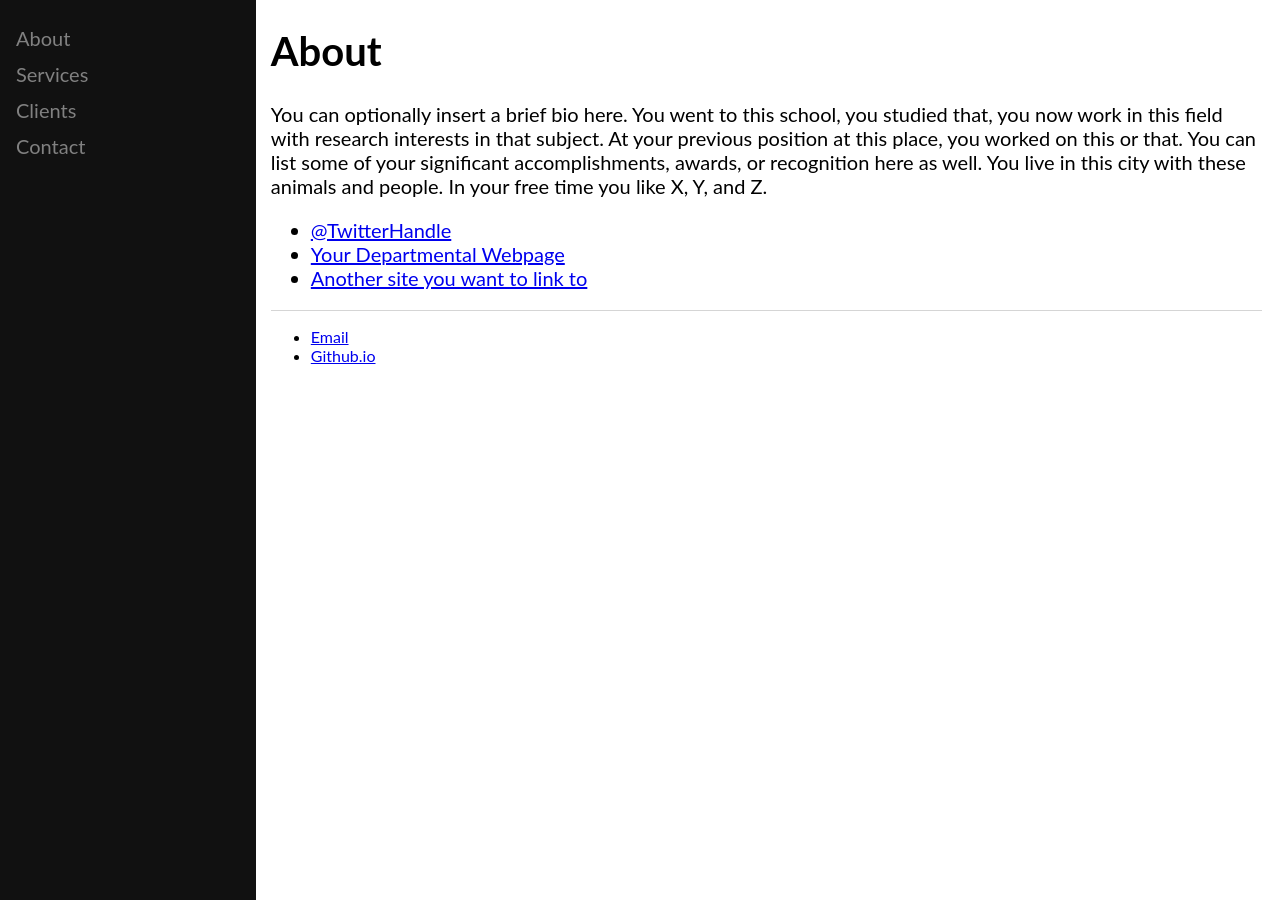
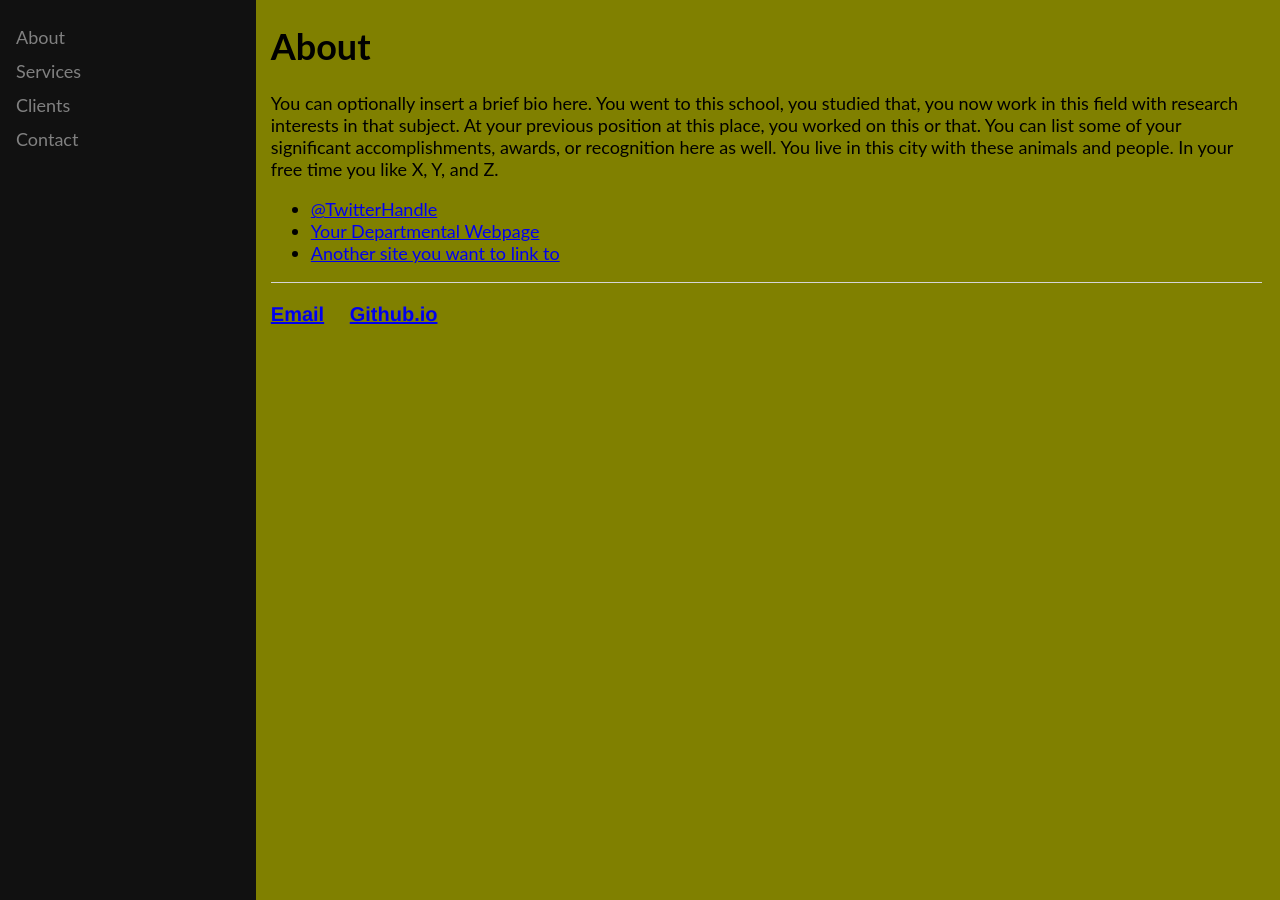
Before and after one commit to hoAngnaMPHan/apmaths.github.io, a Jekyll site: the page built from about/index.html, in a window 1280 px wide. Built offline with Jekyll 4.4.1, drawn with Linux system fonts in a browser that asks for light colours.

Commit message:
Update w3.html

```diff
--- a/_layouts/w3.html
+++ b/_layouts/w3.html
@@ -2,55 +2,7 @@
 <html>
 <head>
 <meta name="viewport" content="width=device-width, initial-scale=1">
-<style>
-body {
-  font-family: "Lato", sans-serif;
-}
-
-.sidenav {
-  height: 100%;
-  width: 20%;
-  position: fixed;
-  z-index: 1;
-  top: 0;
-  left: 0;
-  background-color: #111;
-  overflow-x: hidden;
-  padding-top: 20px;
-}
-
-.sidenav a {
-  padding: 6px 8px 6px 16px;
-  text-decoration: none;
-  font-size: 20px;
-  color: #818181;
-  display: block;
-}
-
-.sidenav a:hover {
-  color: #f1f1f1;
-}
-
-
-.main {
-  margin-left: 20%; /* Same as the width of the sidenav */
-  font-size: 20px; /* Increased text to enable scrolling */
-  padding: 0px 10px;
-}
-
-@media screen and (max-height: 450px) {
-  .sidenav {padding-top: 15px;}
-  .sidenav a {font-size: 18px;}
-}
-
-@media screen and (max-width: 480px) {
-  .sidenav {display: none;}
-  .sidenav a {display: none;}
-  .main{margin-left: 5px;}
-}
-
-  footer { border-top: 1px solid #d5d5d5; font-size: .8em; }
-</style>
+<link rel="stylesheet" type="text/css" href="/css/style.css">
 </head>
 <body>
 
@@ -69,7 +21,6 @@ body {
 {% include footer.html %}
 </div>
 
-
 </div>
 
 </body>
```
